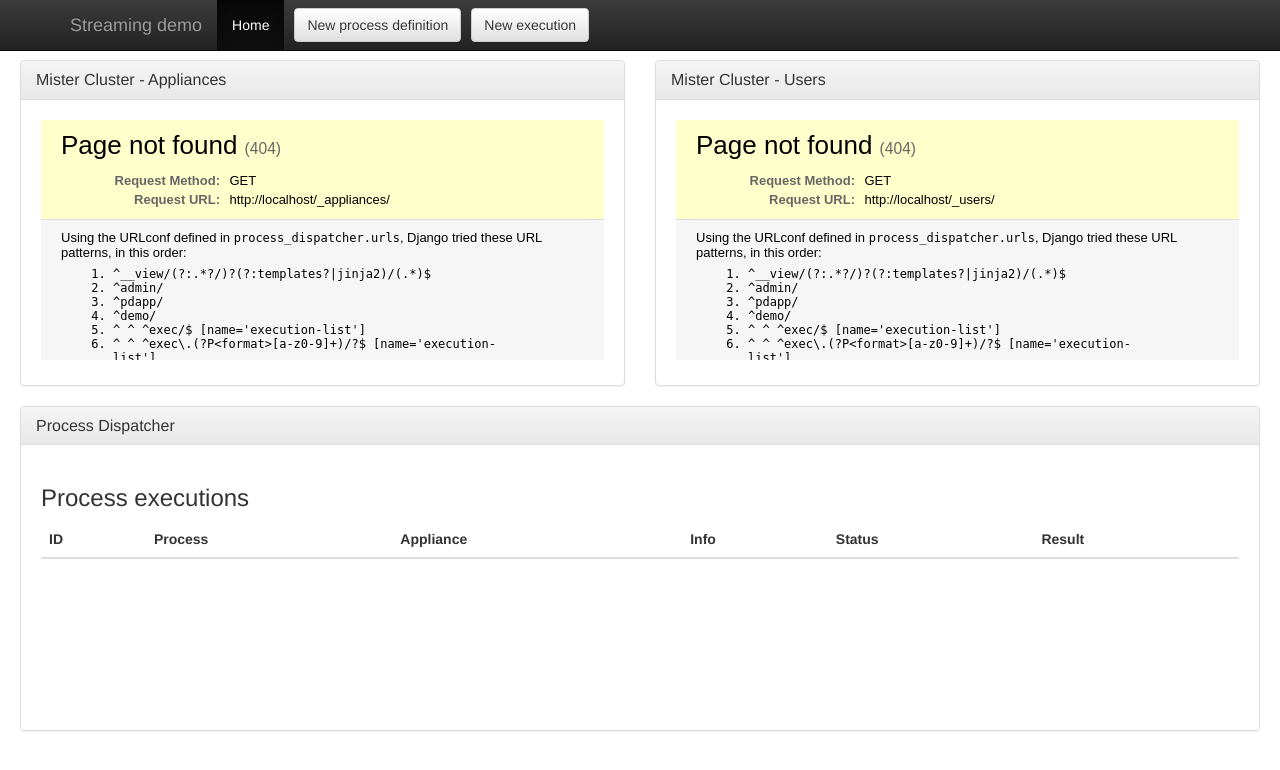
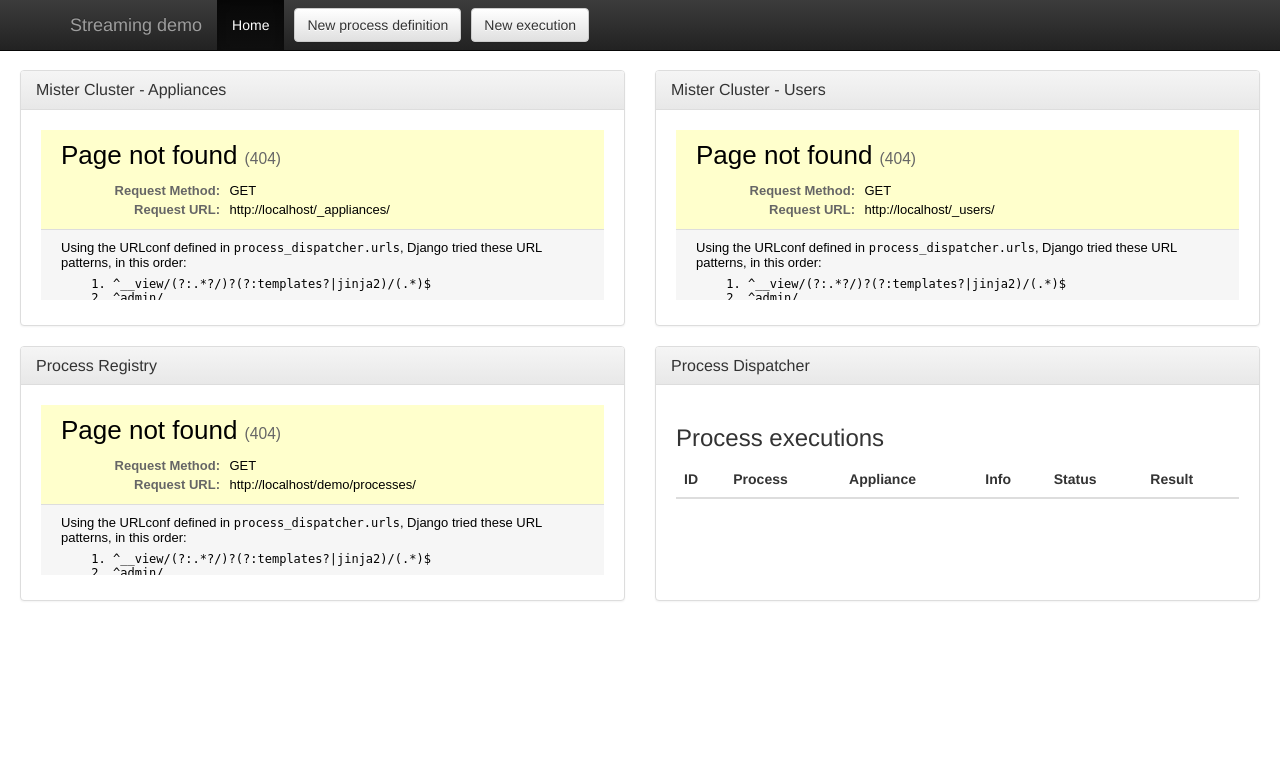
Before and after one commit to DIBBS-project/operation_manager, a Django app: page /demo/ in a window 1280 px wide. Shown: the top 770 px of the page. Run offline with Django 3.2, Linux system fonts and the light colour scheme; data that the repository does not hold is empty; some libraries are stand-ins or nearby versions.

Commit message:
add a box for listing processes;

```diff
--- a/demo/templates/index.html
+++ b/demo/templates/index.html
@@ -28,12 +28,13 @@
     <style type="text/css">
         .iframe_mister_cluster {
             width: 100%;
-            height: 250px;
+            height: 180px;
             padding: 5px;
             border: 0px;
         }
         #content {
             padding: 20px;
+            margin-top: 10px;
         }
 
     </style>
@@ -105,7 +106,17 @@
 
 
     <div class="row">
-        <div class="col-xs-12 col-sm-12 col-lg-12">
+        <div class="col-xs-6 col-sm-6 col-lg-6">
+            <div class="panel panel-default">
+              <div class="panel-heading">
+                <h3 class="panel-title">Process Registry</h3>
+              </div>
+              <div class="panel-body">
+                  <iframe class="iframe_mister_cluster" src="http://127.0.0.1:8000/demo/processes/"></iframe>
+              </div>
+            </div>
+        </div>
+        <div class="col-xs-6 col-sm-6 col-lg-6">
             <div class="panel panel-default">
               <div class="panel-heading">
                 <h3 class="panel-title">Process Dispatcher</h3>
```
